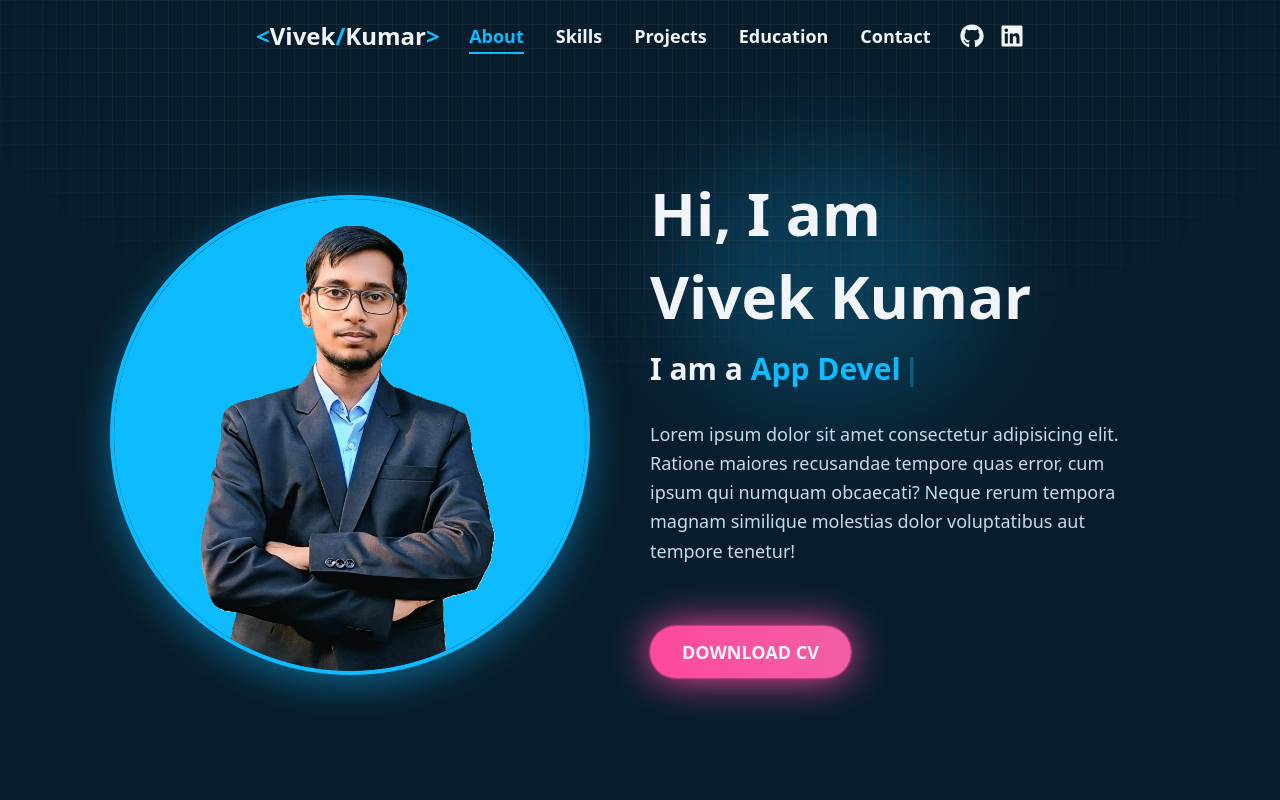
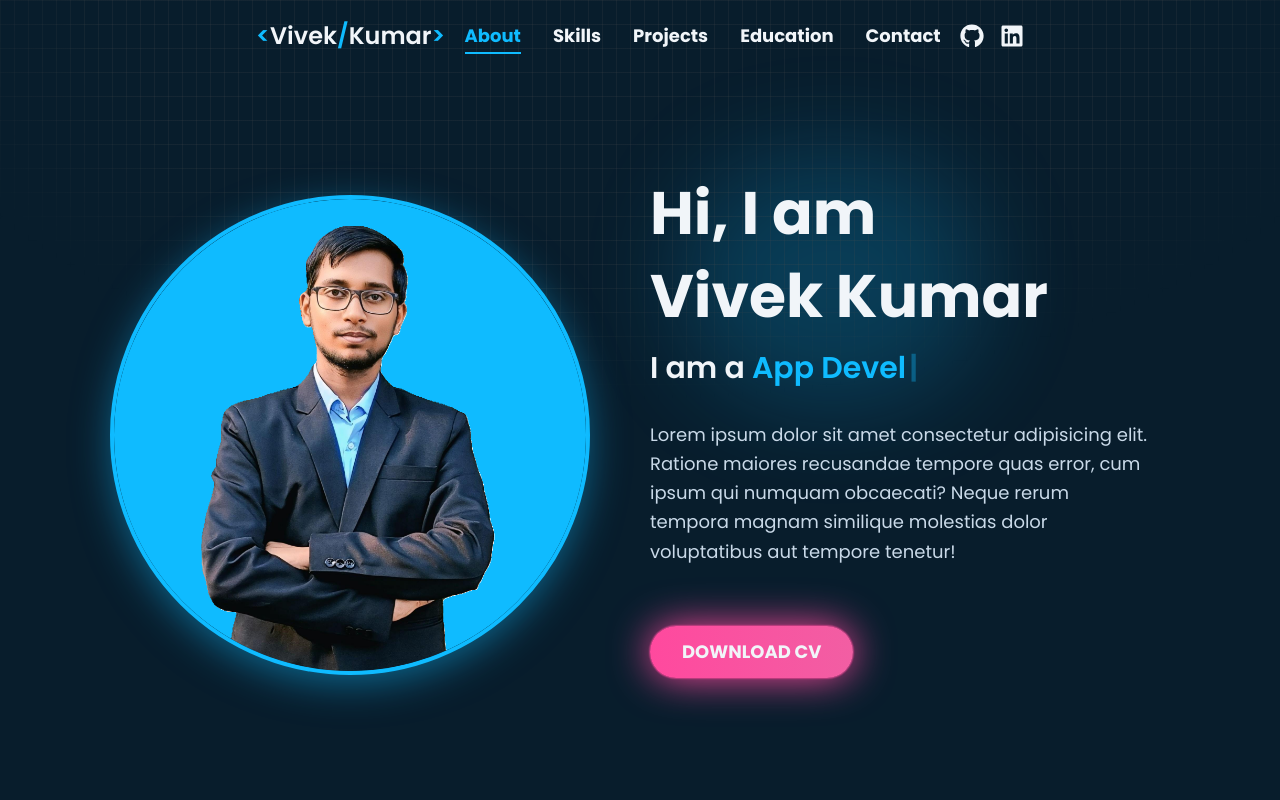
Before and after one commit to VivekChaudharyCS/Vivek-s-Portfolio, a React (Vite) app: page / in a window 1280 px wide. Shown: the top 800 px of the page. Built offline with nearby package versions, Linux system fonts and the light colour scheme.

Commit message:
change font

```diff
--- a/src/index.css
+++ b/src/index.css
@@ -1,5 +1,14 @@
+@import url('https://fonts.googleapis.com/css2?family=Poppins:ital,wght@0,100;0,200;0,300;0,400;0,500;0,600;0,700;0,800;0,900;1,100;1,200;1,300;1,400;1,500;1,600;1,700;1,800;1,900&display=swap');
+
 @import "tailwindcss";
 
+* {
+  font-family: "Poppins", sans-serif;
+}
+
+html {
+  scroll-behavior: smooth;
+}
 @keyframes blob {
   0%   { transform: scale(1); }
   33%  { transform: scale(1.2); }
```
